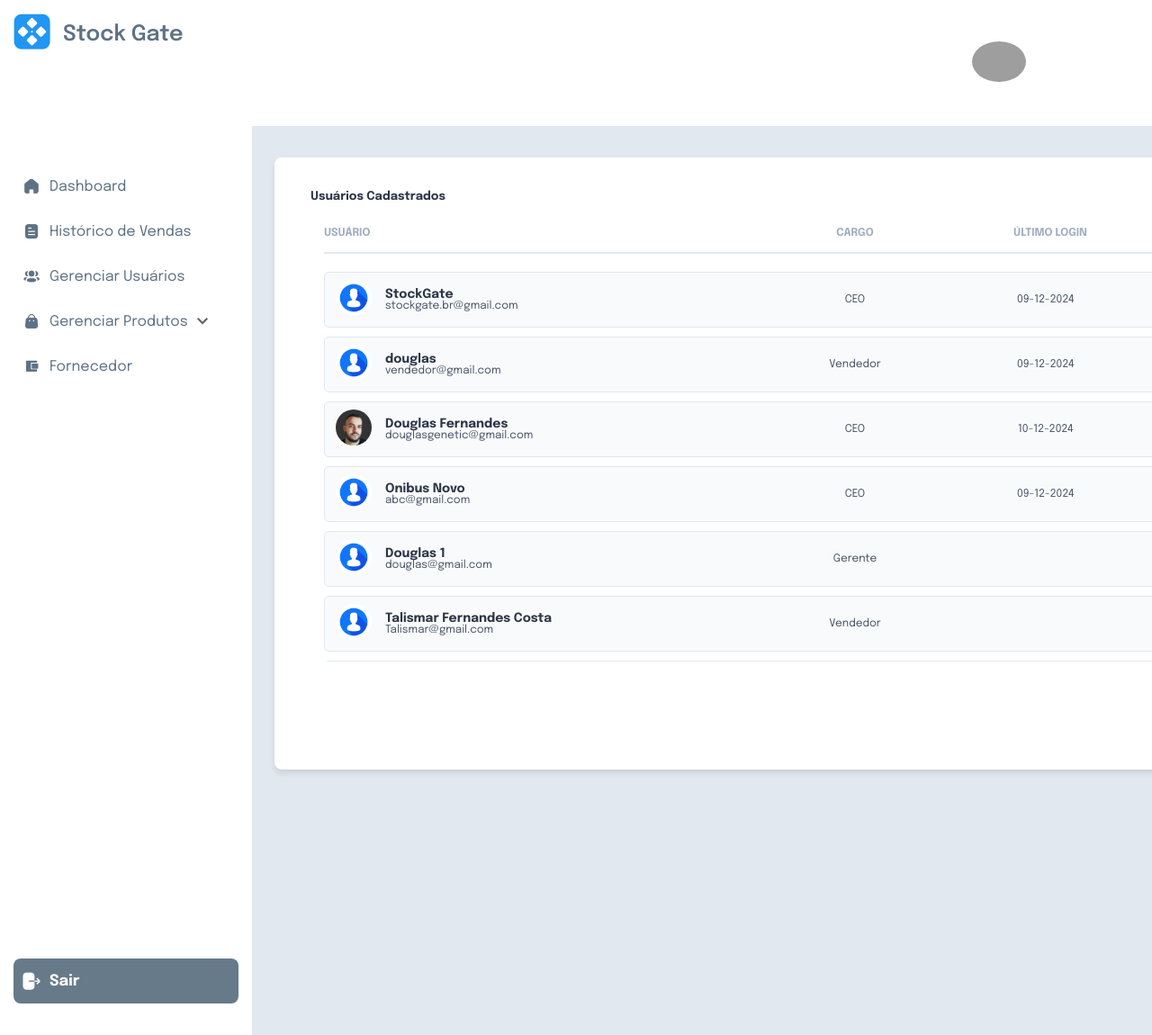
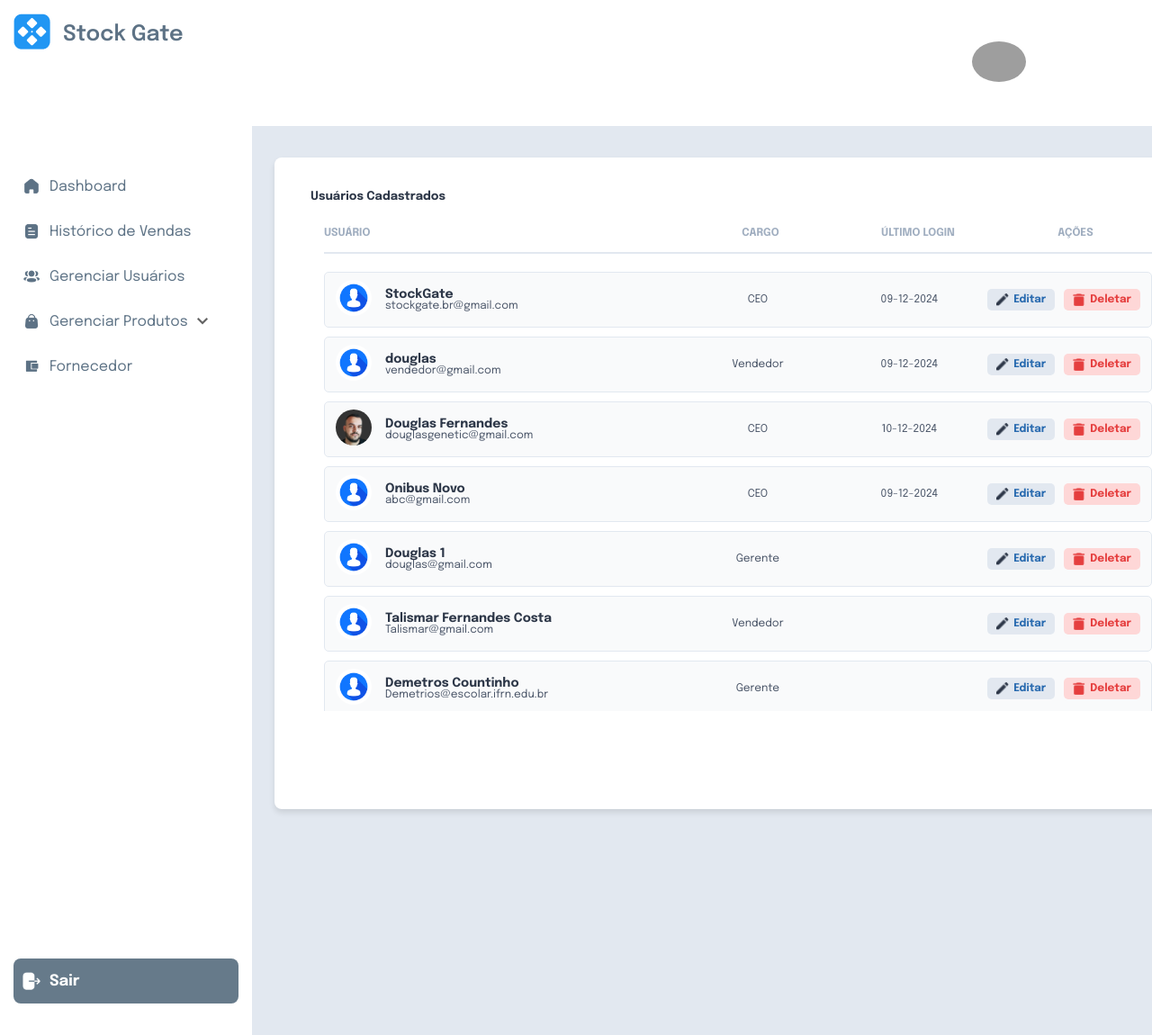
Before and after one commit to DouglasFernan/PI-1---StockGate, a Django app: page /usuarios/ in a window 1280 px wide. Shown: the whole page at 90% size. Run offline with Django 5.2, Linux system fonts and the light colour scheme; data comes from the database, SQL or seed files in the repository; both versions use the stored data as it was after the commit; some web fonts are replaced; grey boxes are pictures that could not be loaded.

Commit message:
add new config for manage users css

```diff
--- a/static/css/ceo/customuser_list.css
+++ b/static/css/ceo/customuser_list.css
@@ -3,7 +3,7 @@
     justify-content: flex-start;
     flex-direction: column;
     font-family: 'Epilogue', sans-serif;
-    max-height: 700px;
+    height: 90%;
 }
 
 h3 {
@@ -19,8 +19,8 @@
 }
 
 #core {
-    max-width: 1170px;
-    height: 100%;
+    max-width: 75%;
+    max-height: 75%;
     background-color: #fff;
     padding: 15px;
     border-radius: 8px;
@@ -28,7 +28,7 @@
 }
 
 #users-container {
-    max-height: 500px;
+    max-height: 80%;
     overflow-y: auto;
     margin: 0;
     padding: 0;
```
Also changed, not shown: db.sqlite3.
